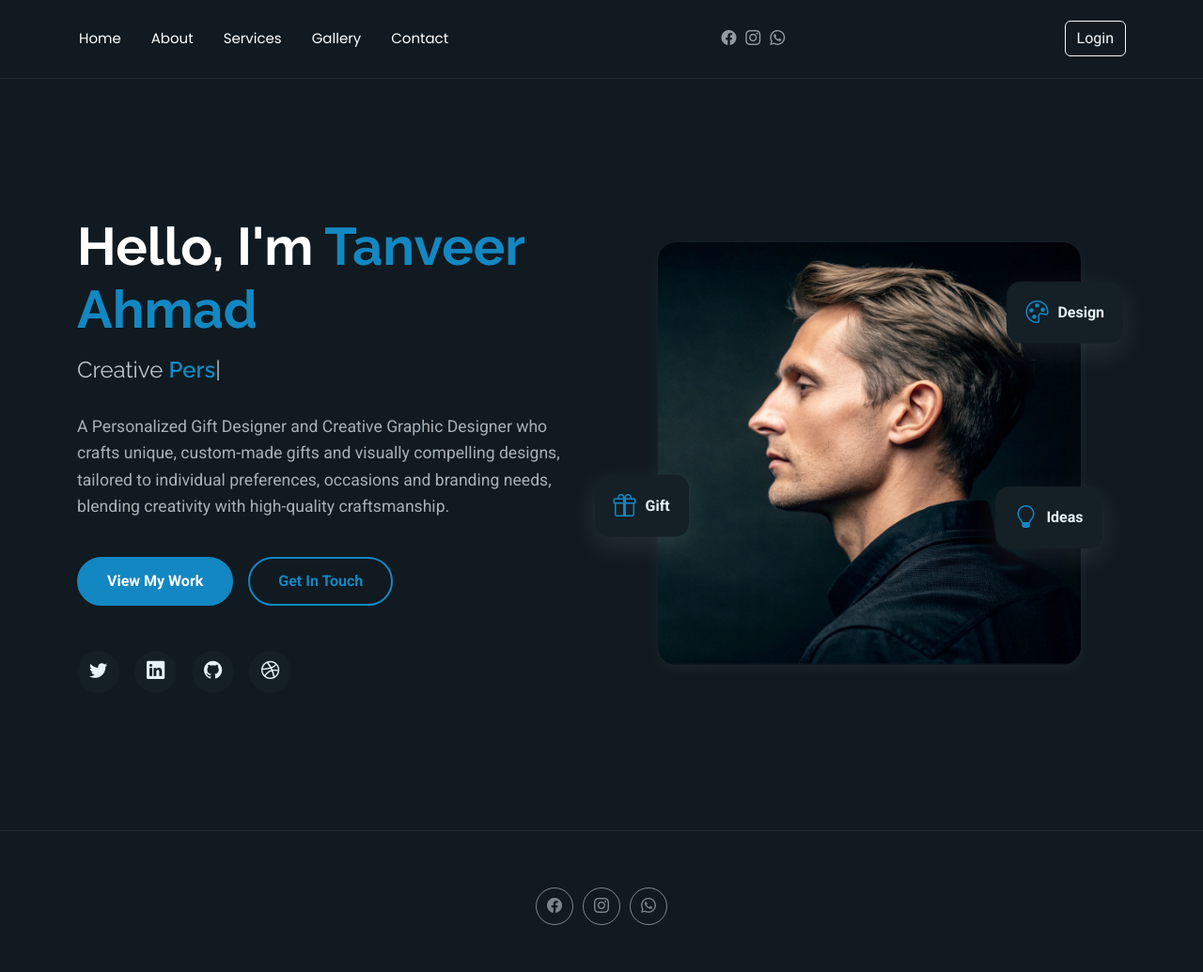
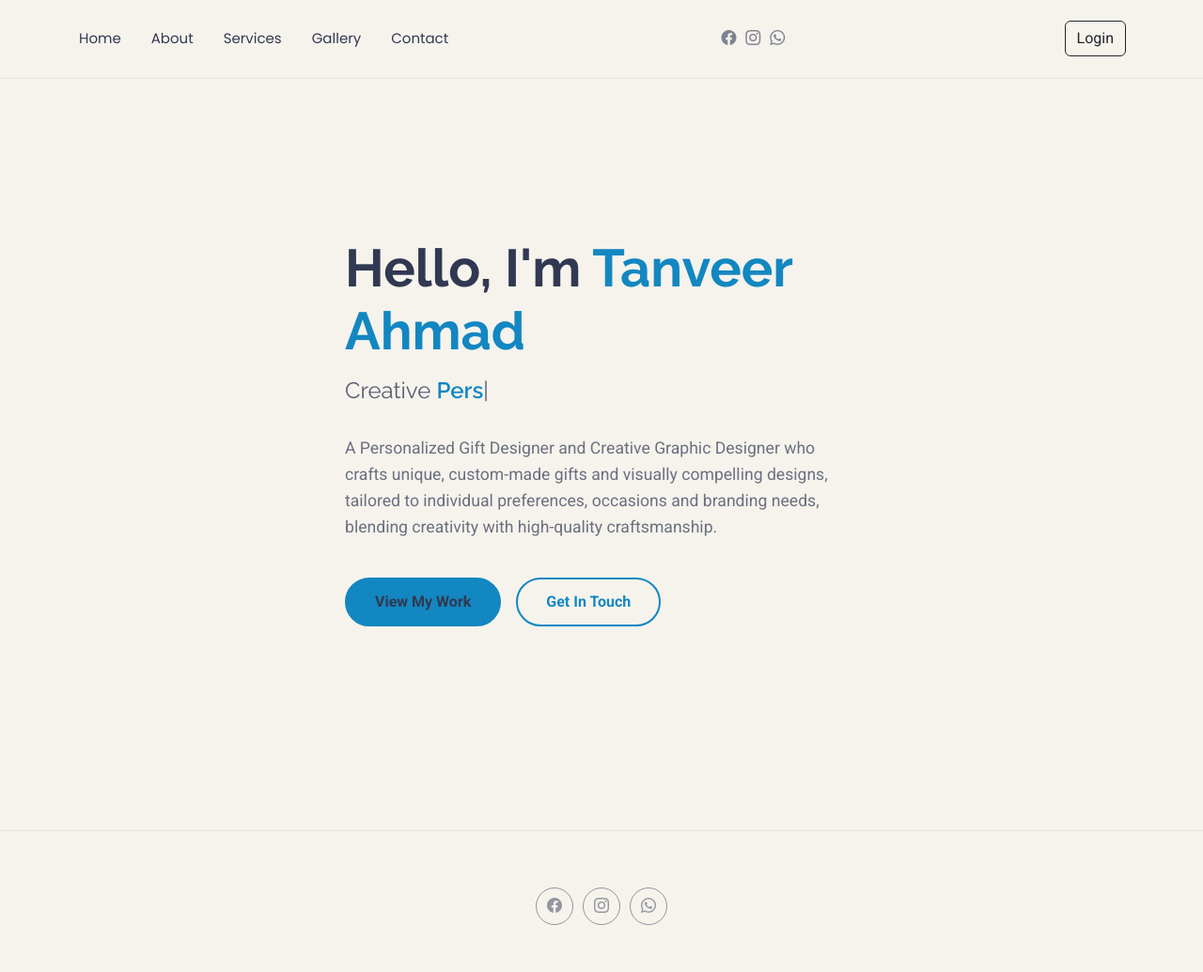
Before and after one commit to malamnomaan/ansarigraphics, a Django app: page / in a window 1280 px wide. Shown: the whole page at 94% size. Run offline with Django 5.2, Linux system fonts and the light colour scheme; some libraries are stand-ins or nearby versions.

Commit message:
light theme

```diff
--- a/static/assets/css/main.css
+++ b/static/assets/css/main.css
@@ -19,17 +19,17 @@
 
 /* Global Colors - The following color variables are used throughout the website. Updating them here will change the color scheme of the entire website */
 :root {
-  --background-color: #101a20; /* Background color for the entire website, including individual sections */
-  --default-color: #e7f2f7; /* Default color used for the majority of the text content across the entire website */
-  --heading-color: #ffffff; /* Color for headings, subheadings and title throughout the website */
+  --background-color: #f6f3ed; /* Background color for the entire website, including individual sections */
+  --default-color: #313851; /* Default color used for the majority of the text content across the entire website */
+  --heading-color: #313851; /* Color for headings, subheadings and title throughout the website */
   --accent-color: #1387c1; /* Accent color that represents your brand on the website. It's used for buttons, links, and other elements that need to stand out */
-  --surface-color: #141f26; /* The surface color is used as a background of boxed elements within sections, such as cards, icon boxes, or other elements that require a visual separation from the global background. */
-  --contrast-color: #ffffff; /* Contrast color for text, ensuring readability against backgrounds of accent, heading, or default colors. */
+  --surface-color: #f6f3ed; /* The surface color is used as a background of boxed elements within sections, such as cards, icon boxes, or other elements that require a visual separation from the global background. */
+  --contrast-color: #313851; /* Contrast color for text, ensuring readability against backgrounds of accent, heading, or default colors. */
 }
 
 /* Nav Menu Colors - The following color variables are used specifically for the navigation menu. They are separate from the global colors to allow for more customization options */
 :root {
-  --nav-color: #ffffff;  /* The default color of the main navmenu links */
+  --nav-color: #313851;  /* The default color of the main navmenu links */
   --nav-hover-color: #1387c1; /* Applied to main navmenu links when they are hovered over or active */
   --nav-mobile-background-color: #213642; /* Used as the background color for mobile navigation menu */
   --nav-dropdown-background-color: #051117; /* Used as the background color for dropdown items that appear when hovering over primary navigation items */
--- a/static/assets/js/main.js
+++ b/static/assets/js/main.js
@@ -13,10 +13,10 @@
    * Apply .scrolled class to the body as the page is scrolled down
    */
   function toggleScrolled() {
-    const selectBody = document.querySelector('body');
-    const selectHeader = document.querySelector('#header');
-    if (!selectHeader.classList.contains('scroll-up-sticky') && !selectHeader.classList.contains('sticky-top') && !selectHeader.classList.contains('fixed-top')) return;
-    window.scrollY > 100 ? selectBody.classList.add('scrolled') : selectBody.classList.remove('scrolled');
+    // const selectBody = document.querySelector('body');
+    // const selectHeader = document.querySelector('#header');
+    // if (!selectHeader.classList.contains('scroll-up-sticky') && !selectHeader.classList.contains('sticky-top') && !selectHeader.classList.contains('fixed-top')) return;
+    // window.scrollY > 100 ? selectBody.classList.add('scrolled') : selectBody.classList.remove('scrolled');
   }
 
   document.addEventListener('scroll', toggleScrolled);
--- a/templates/components/nav.html
+++ b/templates/components/nav.html
@@ -19,9 +19,9 @@
         </div>
         <div class="hero-actions aos-init aos-animate" data-aos="fade-up" data-aos-delay="500">
             {% if user.is_authenticated %}
-                <a href="/logout_user" class="btn btn-outline-light">Logout</a>
+                <a href="/logout_user" class="btn btn-outline-dark">Logout</a>
             {% else %}
-                <a href="/login" class="btn btn-outline-light">Login</a>
+                <a href="/login" class="btn btn-outline-dark">Login</a>
             {% endif %}
         </div>
 
--- a/templates/public/contact.html
+++ b/templates/public/contact.html
@@ -59,7 +59,7 @@
             <div class="contact-form" data-aos="fade-up" data-aos-delay="300">
               <h3>Get In Touch</h3>
 
-              <form action="forms/contact.php" method="post" class="php-email-form" data-aos="fade-up" data-aos-delay="200">
+              <form class="php-email-form" data-aos="fade-up" data-aos-delay="200">
                 <div class="row gy-4">
 
                   <div class="col-md-6">
@@ -83,7 +83,7 @@
                     <div class="error-message"></div>
                     <div class="sent-message">Your message has been sent. Thank you!</div>
 
-                    <button type="submit" class="btn">Send Message</button>
+                    <button class="btn">Send Message</button>
                   </div>
 
                 </div>
--- a/templates/public/index.html
+++ b/templates/public/index.html
@@ -11,24 +11,20 @@
       <div class="container" data-aos="fade-up" data-aos-delay="100">
 
         <div class="row gy-4 align-items-center">
-          <div class="col-lg-6 order-2 order-lg-1">
+          <div class="col-3"></div>
+          <div class="col-lg-6">
             <div class="hero-content">
               <h1 data-aos="fade-up" data-aos-delay="200">Hello, I'm <span class="highlight">Tanveer Ahmad</span></h1>
               <h2 data-aos="fade-up" data-aos-delay="1000">Creative <span class="typed" data-typed-items="Personalized Gift Creator, Graphic Designer"></span></h2>
               <p data-aos="fade-up" data-aos-delay="400">A Personalized Gift Designer and Creative Graphic Designer who crafts unique, custom-made gifts and visually compelling designs, tailored to individual preferences, occasions and branding needs, blending creativity with high-quality craftsmanship.</p>
               <div class="hero-actions" data-aos="fade-up" data-aos-delay="500">
-                <a href="portfolio.html" class="btn btn-primary">View My Work</a>
+                <a href="/gallery" class="btn btn-primary">View My Work</a>
                 <a href="/contact" class="btn btn-outline">Get In Touch</a>
-              </div>
-              <div class="social-links" data-aos="fade-up" data-aos-delay="600">
-                <a href="#"><i class="bi bi-twitter"></i></a>
-                <a href="#"><i class="bi bi-linkedin"></i></a>
-                <a href="#"><i class="bi bi-github"></i></a>
-                <a href="#"><i class="bi bi-dribbble"></i></a>
               </div>
             </div>
           </div>
-          <div class="col-lg-6 order-1 order-lg-2">
+          <div class="col-3"></div>
+          <!-- <div class="col-lg-6 order-1 order-lg-2">
             <div class="hero-image" data-aos="zoom-in" data-aos-delay="300">
               <div class="image-wrapper">
                 <img src="static/assets/img/profile/profile-square-11.webp" alt="Sarah Mitchell" class="img-fluid">
@@ -48,7 +44,7 @@
                 </div>
               </div>
             </div>
-          </div>
+          </div> -->
         </div>
 
       </div>
--- a/templates/public/login.html
+++ b/templates/public/login.html
@@ -33,7 +33,7 @@
                 </div>
 
                 <div class="col-12 text-center">
-                  <button type="submit" class="btn btn-outline-light">Login</button>
+                  <button type="submit" class="btn btn-outline-dark">Login</button>
                 </div>
 
               </div>
--- a/webapp/views.py
+++ b/webapp/views.py
@@ -33,7 +33,6 @@ def services(request):
     else:
         is_admin = False
     all_services = get_service(admin_view=is_admin)
-    print(all_services)
     return render(request, 'public/services.html', {"all_services": all_services})
 
 def login_page(request):
@@ -108,8 +107,6 @@ def add_update_category(request):
 
     if request.method != "POST":
         return Response({"status": False, "message": "Invalid method"}, status=400)
-    request_data = request.data
-    print(request_data)
     category_id = request.POST.get("id")
     name = request.POST.get("name")
     description = request.POST.get("description")
```
Also changed, not shown: templates/public/about.html (+2 -7 lines).
